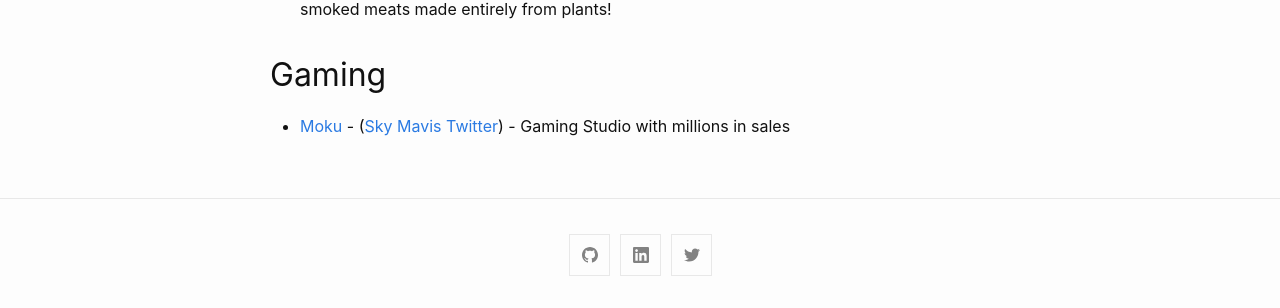
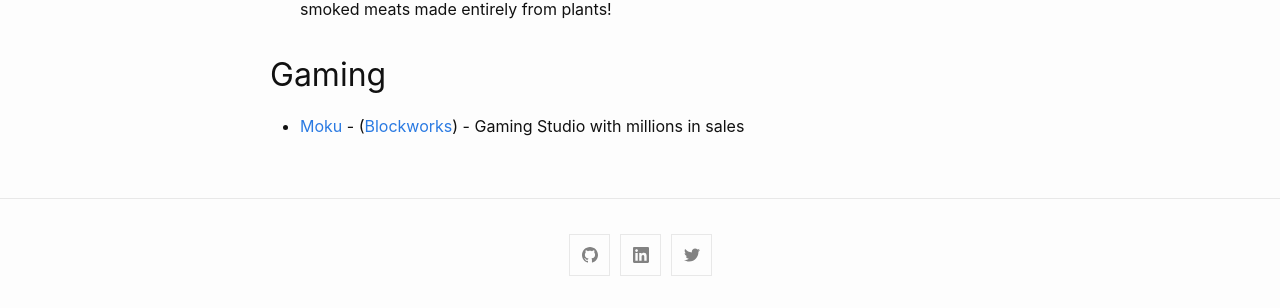
Before and after one commit to katpavan/katpavan.github.io, a Jekyll site: the page built from index.md, in a window 1280 px wide. Shown: the part 1298-1606 px from the top of the page. Built offline with Jekyll 4.4.1, drawn with Linux system fonts in a browser that asks for light colours.

Commit message:
Update index.md

```diff
--- a/index.md
+++ b/index.md
@@ -56,4 +56,4 @@
 
 ## Gaming
 
-- [Moku](https://x.com/Moku_HQ/status/1805407187482640642) - ([Sky Mavis Twitter](https://x.com/SkyMavisHQ/status/1813199943374356814)) - Gaming Studio with millions in sales
+- [Moku](https://x.com/Moku_HQ/status/1805407187482640642) - ([Blockworks](https://blockworks.com/news/osgood-moku-ai-grand-arena)) - Gaming Studio with millions in sales
```
